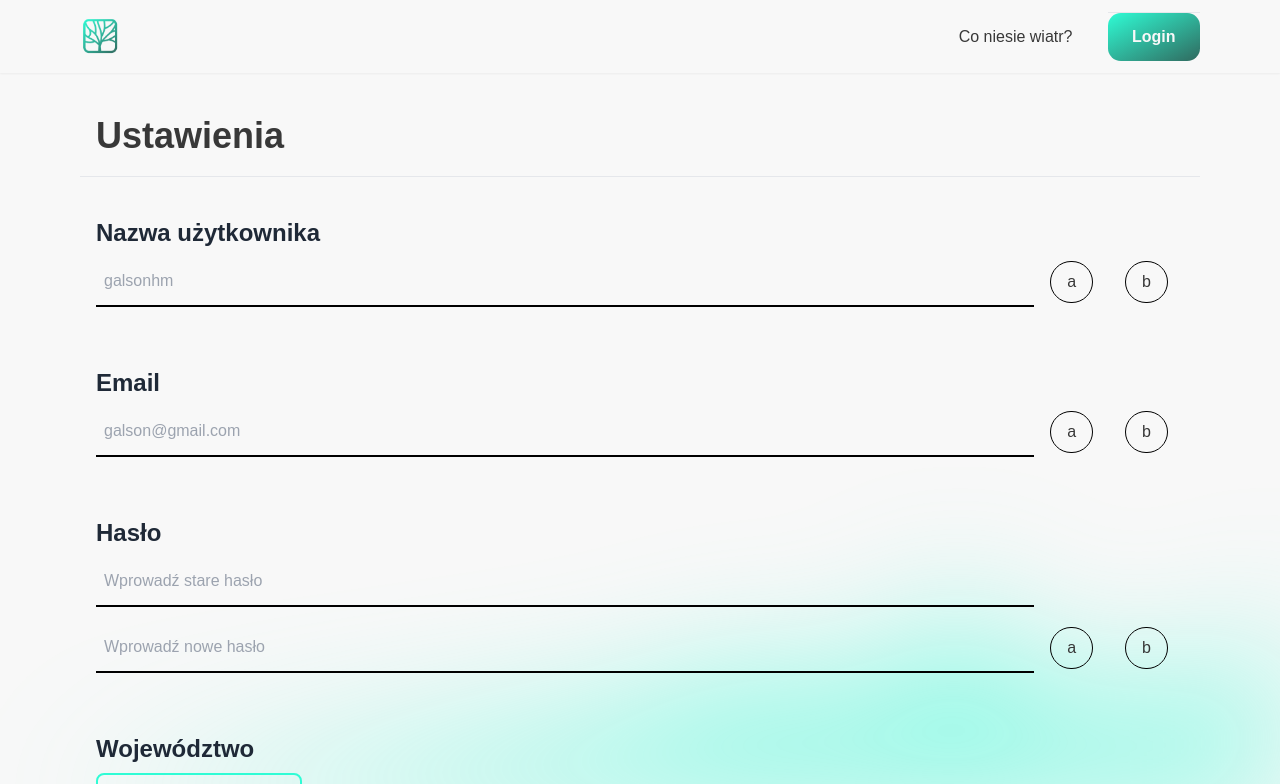
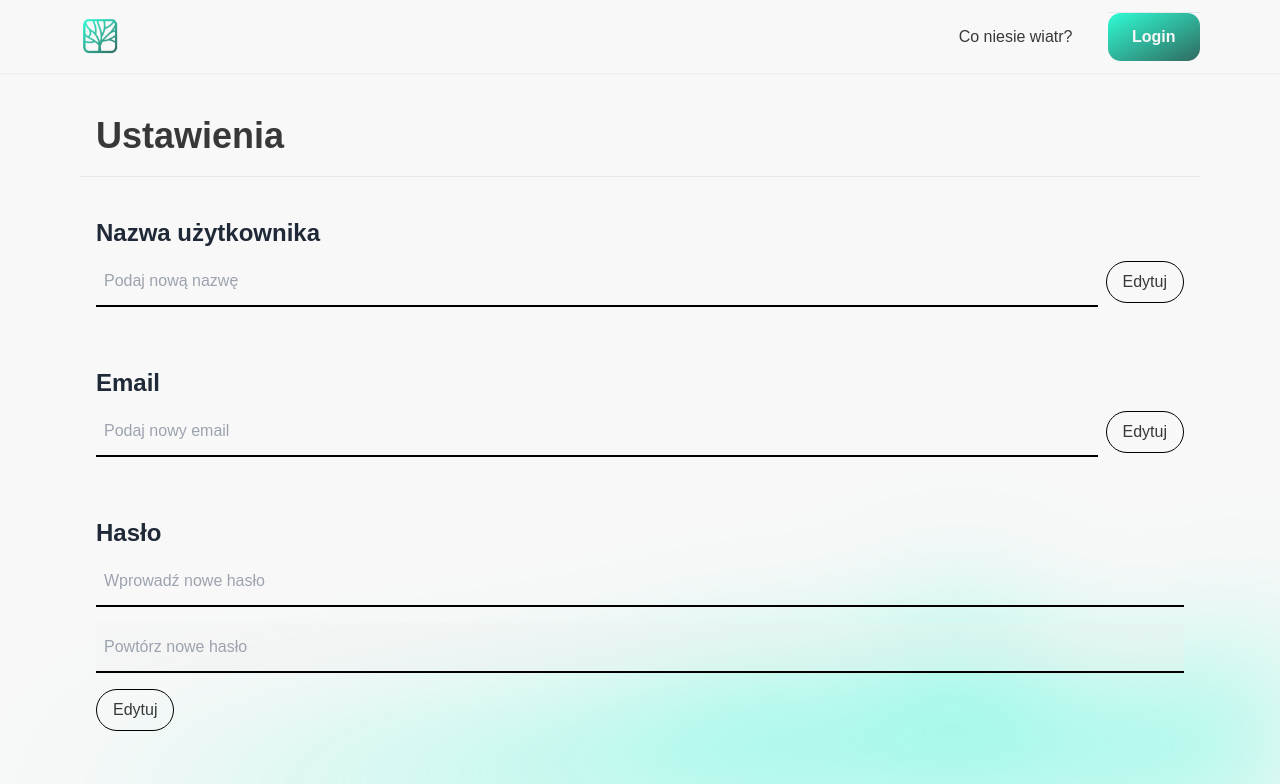
Before and after one commit to maksluczak/AllerNote2.0, a Next.js app in the folder client/: page /ustawienia in a window 1280 px wide. Shown: the top 784 px of the page. Built offline with nearby package versions, Linux system fonts and the light colour scheme.

Commit message:
settings page

```diff
--- a/client/app/ustawienia/page.js
+++ b/client/app/ustawienia/page.js
@@ -1,76 +1,120 @@
 "use client";
 
-import React, { useState } from "react";
+import { useState, useEffect } from "react";
 import VoivodeshipSelect2 from "@/components/alergeny/VoivodeshipSelect2";
 import { useAuth } from "@/context/AuthContext";
 
-export default function Home() {
+export default function SettingsPage() {
+  const { user } = useAuth();
+  const userId = user?.UserInfo?.id;
+
+  const [username, setUsername] = useState("");
+  const [email, setEmail] = useState("");
   const [isEditingUsername, setIsEditingUsername] = useState(false);
   const [isEditingEmail, setIsEditingEmail] = useState(false);
   const [isEditingPassword, setIsEditingPassword] = useState(false);
-
   const [inputUsername, setInputUsername] = useState("");
   const [inputEmail, setInputEmail] = useState("");
   const [inputPassword, setInputPassword] = useState("");
   const [inputRepeatedPassword, setInputRepeatedPassword] = useState("");
 
-  const { user } = useAuth();
+  useEffect(() => {
+    if (!userId) return;
 
-  async function submitHandler(e) {
-    e.preventDefault();
+    async function fetchUser() {
+      try {
+        const res = await fetch(`http://localhost:8080/user/${userId}`);
+        const data = await res.json();
+        if (res.ok) {
+          setUsername(data.username || "");
+          setEmail(data.email || "");
+        } else {
+          console.error("Błąd pobierania:", data.message);
+        }
+      } catch (err) {
+        console.error("Błąd serwera:", err);
+      }
+    }
 
-    if (!user.UserInfo.id) {
+    fetchUser();
+  }, [userId]);
+
+  async function submitHandler(type) {
+    if (!userId) {
+      alert("Brak identyfikatora użytkownika");
       return;
     }
 
-    if (inputRepeatedPassword != inputPassword) {
+    if (type === "password" && inputRepeatedPassword !== inputPassword) {
       alert("Hasła się nie zgadzają");
       return;
     }
 
     try {
-      const path = new String;
-      const body = new String;
+      let path = "";
+      let body = {};
 
-      if (isEditingUsername) {
-        path = `/user/username/${user.UserInfo.id}`;
-        body = inputUsername;
-      }
-      else if (isEditingEmail) {
-        path = `/user/email/${user.UserInfo.id}`;
-        body = inputEmail;
-      } else if (isEditingPassword) {
-        path = `/user/password/${user.UserInfo.id}`;
-        body = inputPassword;
+      if (type === "username") {
+        path = `/user/username/${userId}`;
+        body = { username: inputUsername };
+      } else if (type === "email") {
+        path = `/user/email/${userId}`;
+        body = { email: inputEmail };
+      } else if (type === "password") {
+        path = `/user/password/${userId}`;
+        body = { password: inputPassword };
       }
 
-      const res = await fetch(`http://localhost:8080/${path}`, {
-        method: "POST",
-        headers: {
-          "Content-Type": "application/json",
-        },
+      const res = await fetch(`http://localhost:8080${path}`, {
+        method: "PUT",
+        headers: { "Content-Type": "application/json" },
         credentials: "include",
         body: JSON.stringify(body),
       });
 
+      const data = await res.json();
+
       if (!res.ok) {
-        const err = await res.json();
-        console.error("Błąd:", err.message || res.statusText);
-        alert(err.message || "Błąd w trakcie edytowania.");
+        console.error("Błąd:", data.message || res.statusText);
+        alert(data.message || "Błąd w trakcie edytowania.");
         return;
       }
-      const data = await res.json();
+
+      if (type === "username") {
+        setUsername(inputUsername);
+        setInputUsername("");
+        setIsEditingUsername(false);
+      }
+      if (type === "email") {
+        setEmail(inputEmail);
+        setInputEmail("");
+        setIsEditingEmail(false);
+      }
+      if (type === "password") {
+        setInputPassword("");
+        setInputRepeatedPassword("");
+        setIsEditingPassword(false);
+      }
     } catch (err) {
       console.error("Błąd:", err);
       alert("Błąd serwera.");
     }
   }
 
-  function clearInputs() {
+  function cancelEdit(type) {
+    if (type === "username") {
       setInputUsername("");
+      setIsEditingUsername(false);
+    }
+    if (type === "email") {
       setInputEmail("");
+      setIsEditingEmail(false);
+    }
+    if (type === "password") {
       setInputPassword("");
       setInputRepeatedPassword("");
+      setIsEditingPassword(false);
+    }
   }
 
   return (
@@ -83,30 +127,41 @@ export default function Home() {
         <label className="text-gray-800 text-2xl font-bold block mb-2">
           Nazwa użytkownika
         </label>
-        <div className="relative flex items-center">
-          {isEditingUsername ? (
+        <div className="relative flex items-center gap-2">
           <input
-              name="username"
             type="text"
-              className="w-full text-gray-800 text-base pl-2 pr-8 py-3 outline-none bg-transparent border-b-2 border-black focus:ring-0 focus:border-black"
-              placeholder="galsonhm"
-            />) : (
-            <input
-              disabled
-              name="username"
-              type="text"
-              className="w-full text-gray-800 text-base pl-2 pr-8 py-3 outline-none bg-transparent border-b-2 border-black focus:ring-0 focus:border-black"
-              placeholder="galsonhm"
-            />)}
+            value={isEditingUsername ? inputUsername : username}
+            onChange={(e) => setInputUsername(e.target.value)}
+            disabled={!isEditingUsername}
+            placeholder="Podaj nową nazwę"
+            className="w-full text-gray-800 text-base pl-2 pr-2 py-3 outline-none bg-transparent border-b-2 border-black focus:ring-0 focus:border-black"
+          />
+          {!isEditingUsername ? (
             <button
               type="button"
-            className="mx-4 px-4 py-2 rounded-full border border-black"
-            onClick={() => setIsEditingUsername(true)}>a</button>
-
+              className="px-4 py-2 rounded-full border border-black"
+              onClick={() => setIsEditingUsername(true)}
+            >
+              Edytuj
+            </button>
+          ) : (
+            <>
               <button
                 type="button"
-            className="mx-4 px-4 py-2 rounded-full border border-black"
-            onClick={() => setIsEditingUsername(false)}>b</button>
+                className="px-4 py-2 rounded-full border border-green-600 text-green-600"
+                onClick={() => submitHandler("username")}
+              >
+                Zapisz
+              </button>
+              <button
+                type="button"
+                className="px-4 py-2 rounded-full border border-red-600 text-red-600"
+                onClick={() => cancelEdit("username")}
+              >
+                Anuluj
+              </button>
+            </>
+          )}
         </div>
       </div>
 
@@ -114,30 +169,41 @@ export default function Home() {
         <label className="text-gray-800 text-2xl font-bold block mb-2">
           Email
         </label>
-        <div className="relative flex items-center">
-          {isEditingEmail ? (
+        <div className="relative flex items-center gap-2">
           <input
-              name="email"
             type="text"
-              className="w-full text-gray-800 text-base pl-2 pr-8 py-3 outline-none bg-transparent border-b-2 border-black focus:ring-0 focus:border-black"
-              placeholder="galson@gmail.com"
-            />) : (
-            <input
-              disabled
-              name="email"
-              type="text"
-              className="w-full text-gray-800 text-base pl-2 pr-8 py-3 outline-none bg-transparent border-b-2 border-black focus:ring-0 focus:border-black"
-              placeholder="galson@gmail.com"
-            />)}
+            value={isEditingEmail ? inputEmail : email}
+            onChange={(e) => setInputEmail(e.target.value)}
+            disabled={!isEditingEmail}
+            placeholder="Podaj nowy email"
+            className="w-full text-gray-800 text-base pl-2 pr-2 py-3 outline-none bg-transparent border-b-2 border-black focus:ring-0 focus:border-black"
+          />
+          {!isEditingEmail ? (
             <button
               type="button"
-            className="mx-4 px-4 py-2 rounded-full border border-black"
-            onClick={() => setIsEditingEmail(true)}>a</button>
-
+              className="px-4 py-2 rounded-full border border-black"
+              onClick={() => setIsEditingEmail(true)}
+            >
+              Edytuj
+            </button>
+          ) : (
+            <>
               <button
                 type="button"
-            className="mx-4 px-4 py-2 rounded-full border border-black"
-            onClick={() => setIsEditingEmail(false)}>b</button>
+                className="px-4 py-2 rounded-full border border-green-600 text-green-600"
+                onClick={() => submitHandler("email")}
+              >
+                Zapisz
+              </button>
+              <button
+                type="button"
+                className="px-4 py-2 rounded-full border border-red-600 text-red-600"
+                onClick={() => cancelEdit("email")}
+              >
+                Anuluj
+              </button>
+            </>
+          )}
         </div>
       </div>
 
@@ -145,54 +211,50 @@ export default function Home() {
         <label className="text-gray-800 text-2xl font-bold block mb-2">
           Hasło
         </label>
-        <div className="relative flex items-center">
-          {isEditingPassword ? (
+        <div className="flex flex-col gap-4">
           <input
-              name="password"
-              type="text"
-              className="w-full text-gray-800 text-base pl-2 pr-8 py-3 outline-none bg-transparent border-b-2 border-black focus:ring-0 focus:border-black"
-              placeholder="Wprowadź stare hasło"
-            />) : (
+            type="password"
+            value={inputPassword}
+            onChange={(e) => setInputPassword(e.target.value)}
+            disabled={!isEditingPassword}
+            placeholder="Wprowadź nowe hasło"
+            className="w-full text-gray-800 text-base pl-2 pr-2 py-3 outline-none bg-transparent border-b-2 border-black focus:ring-0 focus:border-black"
+          />
           <input
-              disabled
-              name="password"
-              type="text"
-              className="w-full text-gray-800 text-base pl-2 pr-8 py-3 outline-none bg-transparent border-b-2 border-black focus:ring-0 focus:border-black"
-              placeholder="Wprowadź stare hasło"
-            />)}
+            type="password"
+            value={inputRepeatedPassword}
+            onChange={(e) => setInputRepeatedPassword(e.target.value)}
+            disabled={!isEditingPassword}
+            placeholder="Powtórz nowe hasło"
+            className="w-full text-gray-800 text-base pl-2 pr-2 py-3 outline-none border-b-2 border-black focus:ring-0 focus:border-black"
+          />
+
+          {!isEditingPassword ? (
             <button
               type="button"
-            className="mx-4 px-4 py-2 rounded-full border border-transparent text-transparent"
-            style={{ pointerEvents: 'none' }}>a</button>
+              className="px-4 py-2 rounded-full border border-black w-fit"
+              onClick={() => setIsEditingPassword(true)}
+            >
+              Edytuj
+            </button>
+          ) : (
+            <div className="flex gap-2">
               <button
                 type="button"
-            className="mx-4 px-4 py-2 rounded-full border border-transparent text-transparent"
-            style={{ pointerEvents: 'none' }}>b</button>
-        </div>
-        <div className="relative flex items-center mt-4">
-          {isEditingPassword ? (
-            <input
-              name="new-password"
-              type="text"
-              className="w-full text-gray-800 text-base pl-2 pr-8 py-3 outline-none bg-transparent border-b-2 border-black focus:ring-0 focus:border-black"
-              placeholder="Wprowadź nowe hasło"
-            />) : (
-            <input
-              disabled
-              name="new-password"
-              type="text"
-              className="w-full text-gray-800 text-base pl-2 pr-8 py-3 outline-none bg-transparent border-b-2 border-black focus:ring-0 focus:border-black"
-              placeholder="Wprowadź nowe hasło"
-            />)}
+                className="px-4 py-2 rounded-full border border-green-600 text-green-600"
+                onClick={() => submitHandler("password")}
+              >
+                Zapisz
+              </button>
               <button
                 type="button"
-            className="mx-4 px-4 py-2 rounded-full border border-black"
-            onClick={() => setIsEditingPassword(true)}>a</button>
-
-          <button
-            type="button"
-            className="mx-4 px-4 py-2 rounded-full border border-black"
-            onClick={() => setIsEditingPassword(false)}>b</button>
+                className="px-4 py-2 rounded-full border border-red-600 text-red-600"
+                onClick={() => cancelEdit("password")}
+              >
+                Anuluj
+              </button>
+            </div>
+          )}
         </div>
       </div>
 
```
Lines whose indentation alone changed are shown as unchanged.
